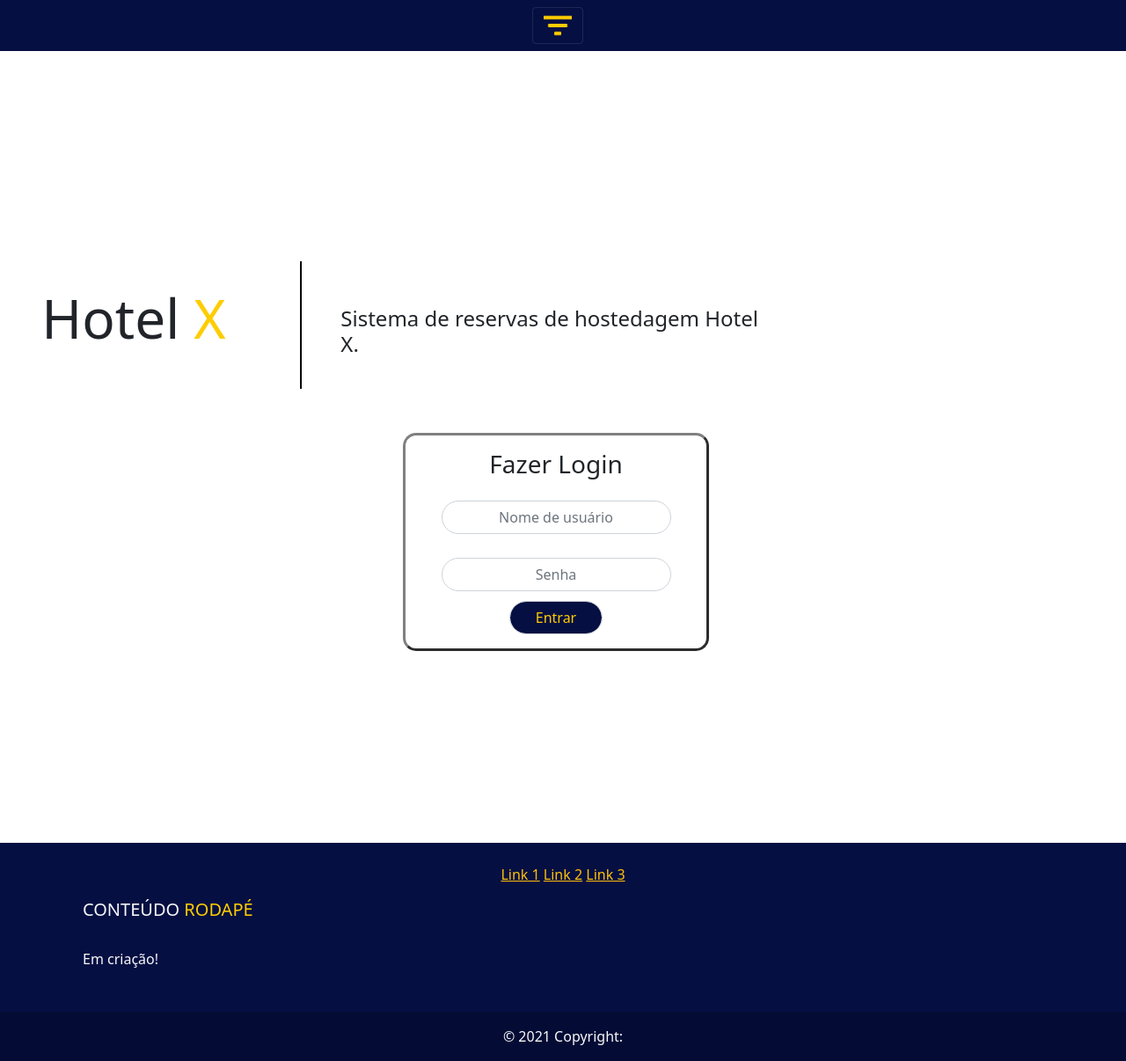
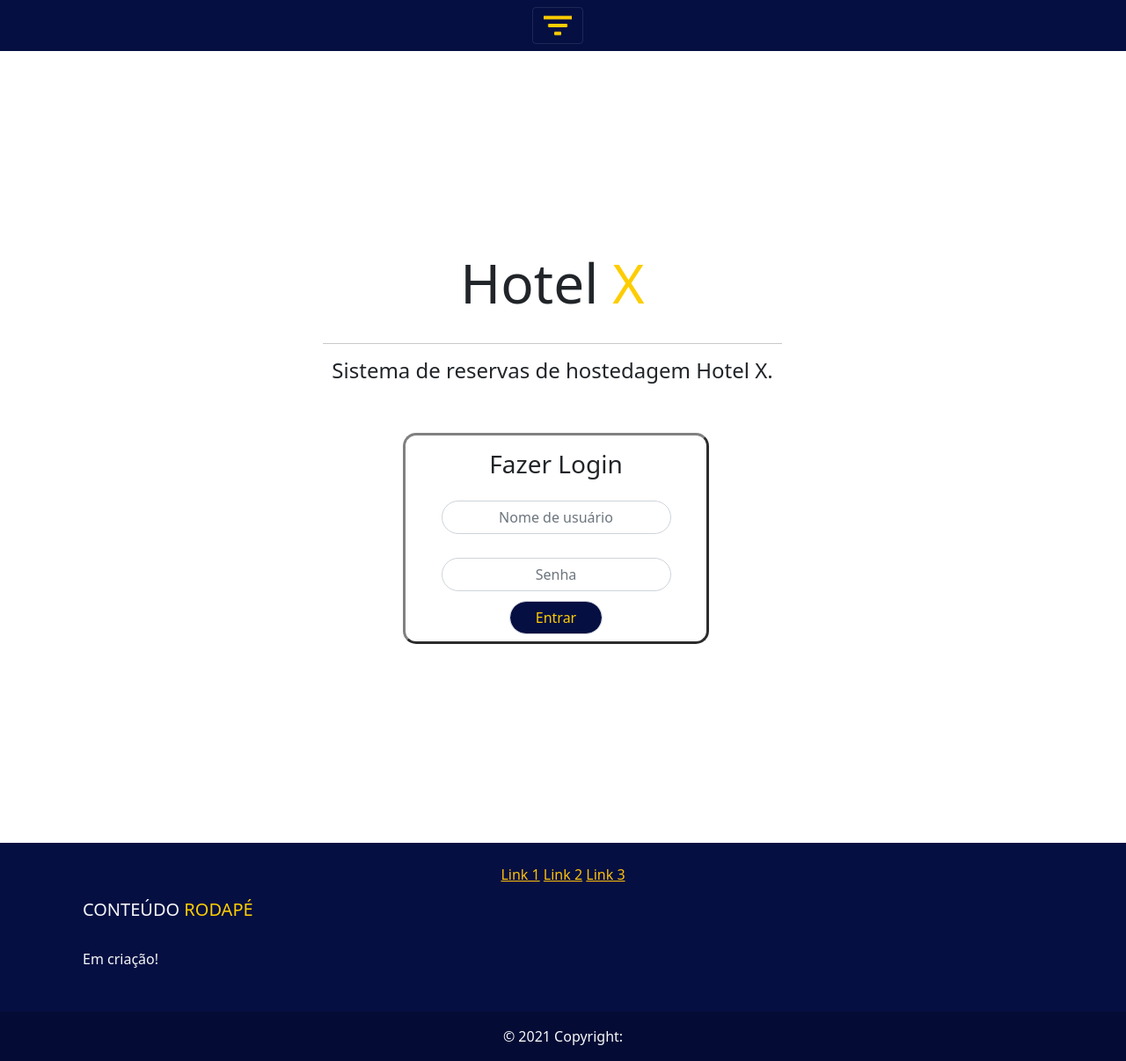
Before and after one commit to devnicius/Projetos, a Jekyll site: the page docs/gestao_hoteleira/index.html, which Jekyll copies as it is, in a window 1280 px wide. Shown: the whole page at 88% size. Built offline with Jekyll 4.4.1, drawn with Linux system fonts in a browser that asks for light colours; nearby versions of some CDN libraries.

Commit message:
Projetos

```diff
--- a/docs/gestao_hoteleira/css/style.css
+++ b/docs/gestao_hoteleira/css/style.css
@@ -64,15 +64,13 @@ svg {
     background-color: white;
 }
 #intro{
-    margin-left: -0.5em;
     font-size: 24px;
-    margin-top: 1em;
+
 }
 
 
 #div-login {
     padding-top: 1em;
-    padding-bottom: 1em;
     background-color: white;
     border-style: outset;
     border-color: grey;
@@ -93,18 +91,17 @@ svg {
 
 }
 
-@media only screen and (max-width: 999px) {
-    #div-main {
-        margin-top: -2em;
-        padding-right: 1em;
-    }
+@media only screen and (max-width: 700px) {
+
     #div-login {
         margin-top: -2em;
         margin-bottom: 2em;
     }
     #div-intro {
         margin-top: -1.5em;
-        padding-left: 1em;
+    }
+    #intro {
+        font-size: 24px;
     }
     #button {
         width: 50%;
@@ -118,11 +115,6 @@ svg {
         margin-top: 3em;
     }
 
-    #intro{
-        margin-left: 0.5em;
-        font-size: large;
-        margin-top: 1em;
-    }
 
     svg {
         margin-top: -3em;
--- a/docs/gestao_hoteleira/index.html
+++ b/docs/gestao_hoteleira/index.html
@@ -1,17 +1,23 @@
 <!DOCTYPE html>
 <html lang="pt-br">
+
 <head>
   <meta charset="UTF-8">
-    <meta content='width=device-width, initial-scale=1.0, maximum-scale=1.0, user-scalable=0' name='viewport'/>
-    <meta name="viewport" content="width=device-width, initial-scale=1.0, maximum-scale=1, minimum-scale=1">    <link href="css/style.css" rel="stylesheet">
+  <meta content='width=device-width, initial-scale=1.0, maximum-scale=1.0, user-scalable=0' name='viewport' />
+  <meta name="viewport" content="width=device-width, initial-scale=1.0, maximum-scale=1, minimum-scale=1">
+  <link href="css/style.css" rel="stylesheet">
   <!--Link dos componentes CSS para o Bootstrap-->
-    <link href="https://cdn.jsdelivr.net/npm/bootstrap@5.0.0-beta1/dist/css/bootstrap.min.css" rel="stylesheet" integrity="sha384-giJF6kkoqNQ00vy+HMDP7azOuL0xtbfIcaT9wjKHr8RbDVddVHyTfAAsrekwKmP1" crossorigin="anonymous">
+  <link href="https://cdn.jsdelivr.net/npm/bootstrap@5.0.0-beta1/dist/css/bootstrap.min.css" rel="stylesheet"
+    integrity="sha384-giJF6kkoqNQ00vy+HMDP7azOuL0xtbfIcaT9wjKHr8RbDVddVHyTfAAsrekwKmP1" crossorigin="anonymous">
 </head>
+
 <body>
   <nav class="navbar-dark navbar absolute-top" id="header">
     <div class="container-fluid navbar-nav">
-      <button class="navbar-toggler" type="button" data-bs-toggle="collapse" data-bs-target="#navbarToggleExternalContent" aria-controls="navbarToggleExternalContent" aria-expanded="false" aria-label="Toggle navigation">
-        <img src="docs/ico-list.png" ></img>
+      <button class="navbar-toggler" type="button" data-bs-toggle="collapse"
+        data-bs-target="#navbarToggleExternalContent" aria-controls="navbarToggleExternalContent" aria-expanded="false"
+        aria-label="Toggle navigation">
+        <img src="docs/ico-list.png"></img>
       </button>
     </div>
   </nav>
@@ -25,18 +31,15 @@
   </div>
   <section class="min-vh-100 w-100 d-flex align-items-center justify-content-center py-6">
     <div class="container row">
-      <div class="pt-5 col-lg-8 align-self-center d-flex justify-content-center" id="padding-div-main">
-        <div class=" d-flex col-lg-1" id="div-main">
+      <div class="row col-lg-12" id="padding-div-main">
+        <div class="mb-2 d-flex justify-content-center col-lg-12" id="div-main">
           <h1 id="h1">Hotel&nbsp;</h1>
           <h1 id="h1" style="color: #FDCD00;">X</h1>
         </div>
-      <div class="col-md-1 offset-md-1 col-lg-1 offset-lg-4">
-        <svg height="200" width="5">
-          <line x1="1" y1="150" x2="1" y2="5" style="stroke:black;stroke-width:2" />
-          Sorry, your browser does not support inline SVG.
-        </svg>
+        <div class="col-md-12 col-lg-12">
+          <hr class="col-6 offset-3">
         </div>
-      <div class="col-md-8 offset-sm-0" id="div-main">
+        <div class="d-flex justify-content-center col-lg-12 pb-5 offset-" id="div-main">
           <h3 id="intro">Sistema de reservas de hostedagem Hotel X.</h3>
         </div>
       </div>
@@ -47,7 +50,7 @@
             <h3 class="text-center">Fazer Login</h3>
             <input class="form-control" id="input" type="text" placeholder="Nome de usuário">
             <input class="form-control" id="input" type="password" placeholder="Senha">
-        <div class="col-lg-6">
+            <div class="col-lg-6 pb-2">
               <button class="form-control" id="button">Entrar</button>
             </div>
           </div>
```
Also changed, not shown: other parts of docs/gestao_hoteleira/index.html (+16 -5 lines). Lines whose indentation alone changed are shown as unchanged.
